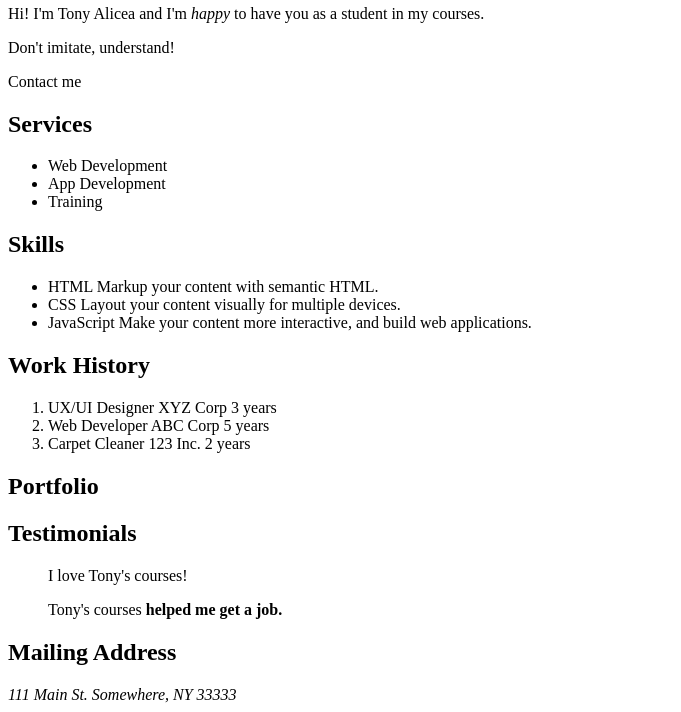
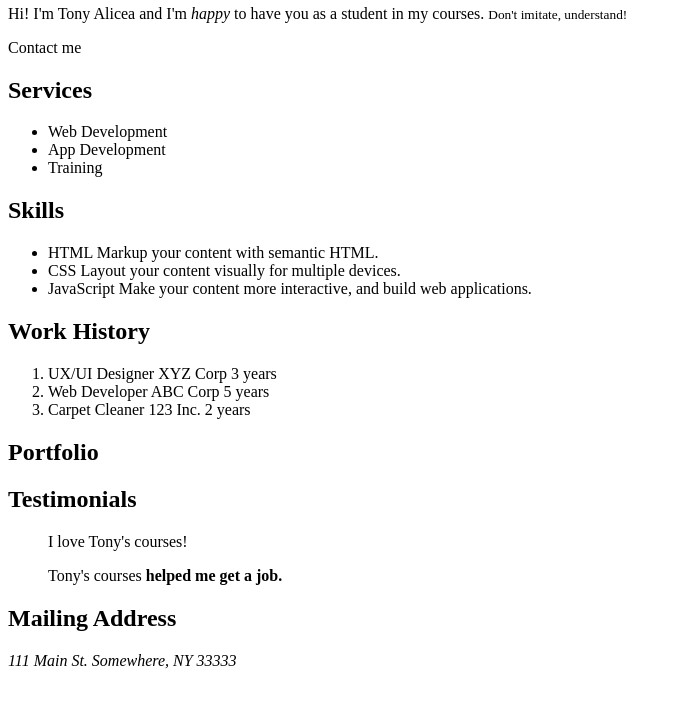
Before and after one commit to Malaxor/HTML-CSS, a plain HTML site: page index.html in a window 1280 px wide. Shown: the part 331-1043 px from the top of the page, without its empty margins (0-681 px from the left). After the commit the page ends 1009 px from the top, so only its background shows below. Drawn offline with Linux system fonts and the light colour scheme.

Commit message:
the small element

```diff
--- a/index.html
+++ b/index.html
@@ -24,7 +24,7 @@
           <h2>About Me</h2>
         </header>
         <p>
-          Hi! I'm Tony Alicea and I'm <em>happy</em> to have you as a student in my courses. <aside>Don't imitate, understand!</aside>
+          Hi! I'm Tony Alicea and I'm <em>happy</em> to have you as a student in my courses. <small>Don't imitate, understand!</small></aside>
         </p>
         <footer>Contact me</footer>
       </article>
```
